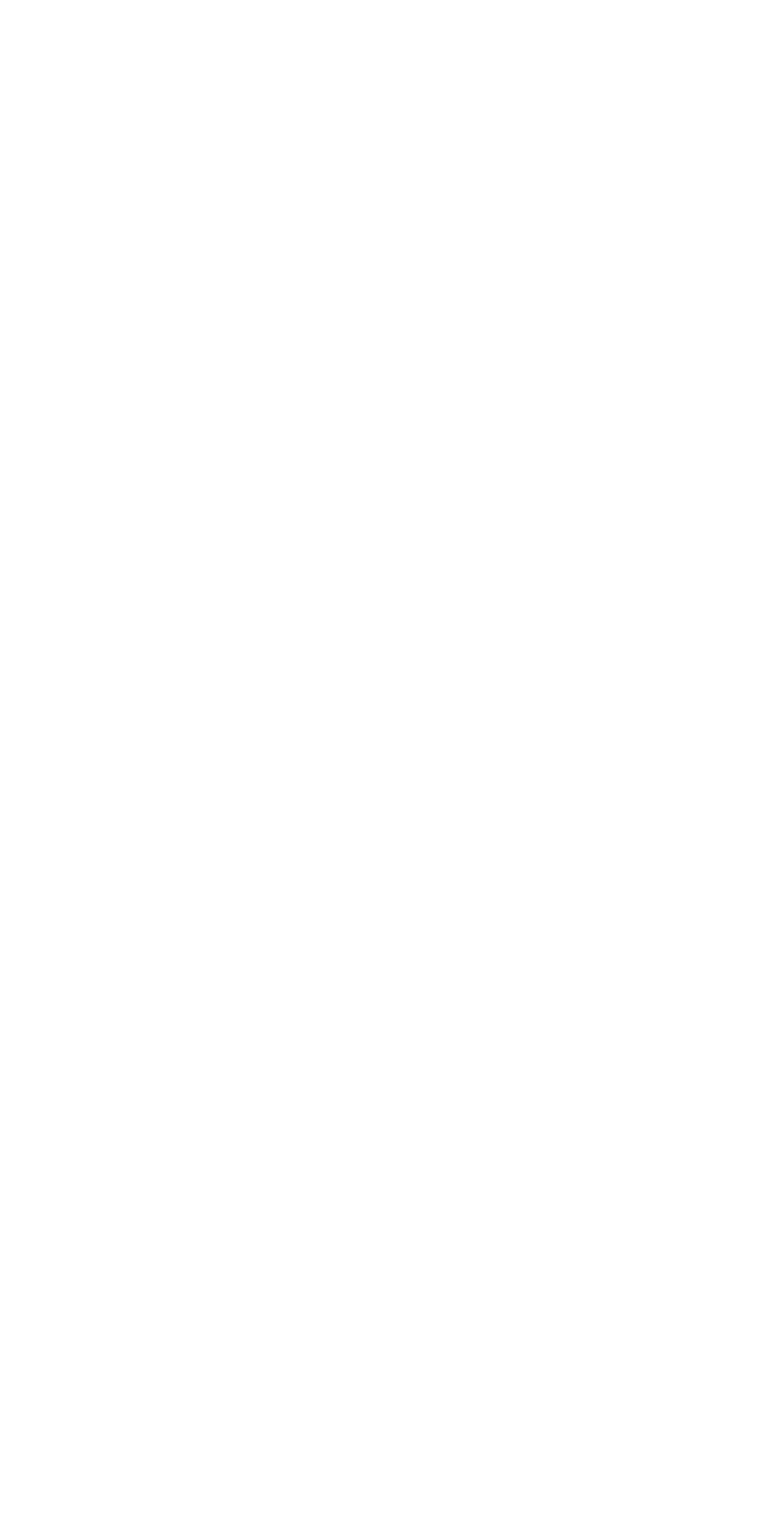
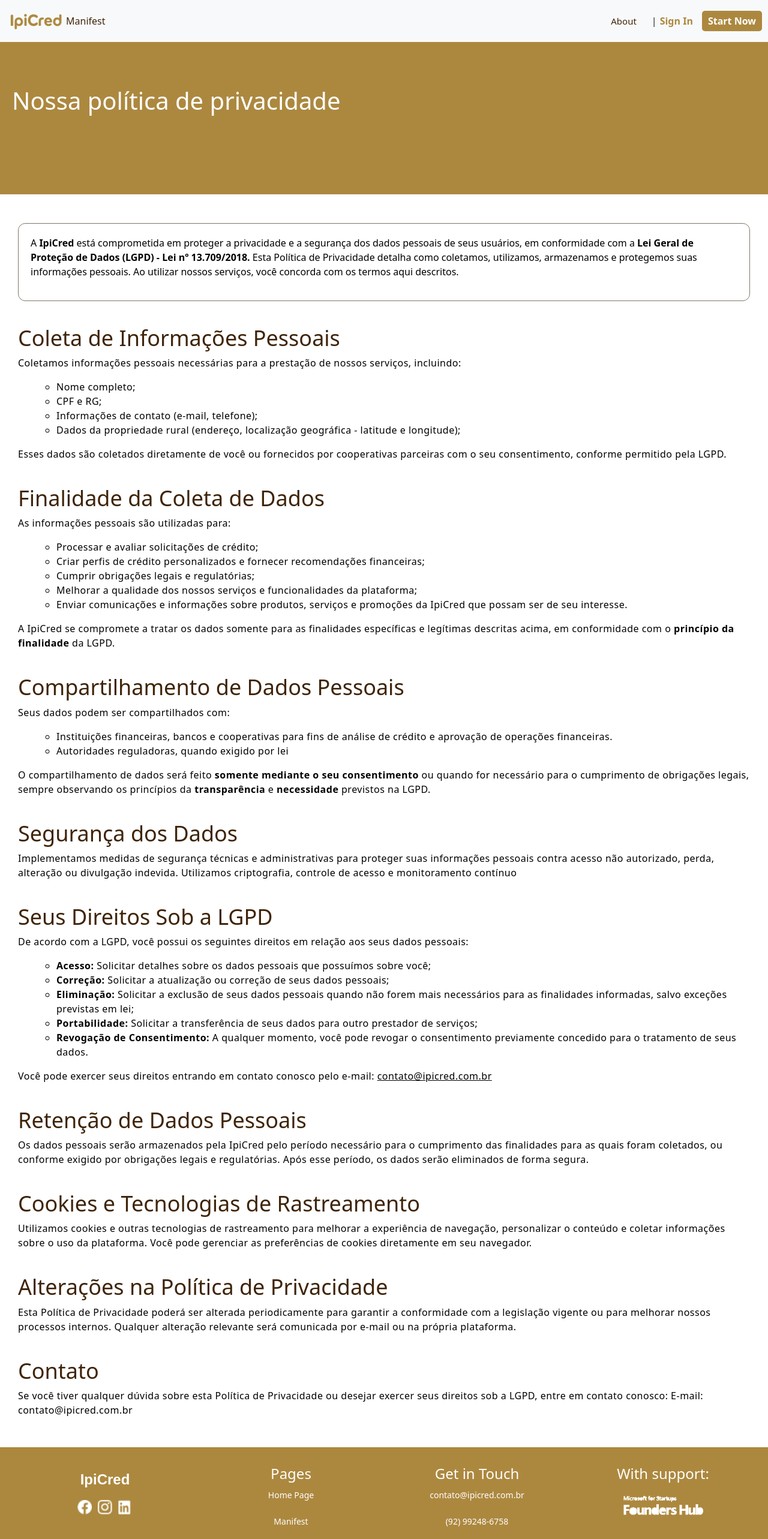
Before and after one commit to kamilateofilo/IpiCred, a React (Vite) app: page /politicaDePrivacidade in a window 1280 px wide. Before the commit this address had no page. Shown: the top 2566 px of the page at 60% size. Before the commit the page ends 800 px from the top, so only its background shows below. Built offline with nearby package versions, Linux system fonts and the light colour scheme.

Commit message:
feat: checkbox e layout de politica de privacidade

```diff
--- /dev/null
+++ b/src/Componetes/PrivacyPolicyText/PrivacyPolicyText.tsx
@@ -0,0 +1,156 @@
+import
+{ PrivacyPolicyContainer,
+PrivacyPolicyTitle,
+PrivacyPolicyContent,
+ParagraphLGPD,
+ContentTitle,
+ContentParagraph,
+ContentList } from "./styled";
+
+
+
+
+export const PrivacyPolicyText = () => {
+    return(
+        <>
+            <PrivacyPolicyContainer>
+                <PrivacyPolicyTitle>Nossa política de privacidade</PrivacyPolicyTitle>
+            </PrivacyPolicyContainer>
+
+            <PrivacyPolicyContent>
+                <ParagraphLGPD>
+                    <p>A <b>IpiCred</b> está comprometida em proteger a privacidade e a segurança dos dados pessoais de seus usuários, em conformidade com a <b>Lei Geral de Proteção de Dados (LGPD) - Lei nº 13.709/2018.</b> Esta Política de Privacidade detalha como coletamos, utilizamos, armazenamos e protegemos suas informações pessoais. Ao utilizar nossos serviços, você concorda com os termos aqui descritos.</p>
+                </ParagraphLGPD>
+
+                <ContentTitle>
+                     Coleta de Informações Pessoais
+                </ContentTitle>
+
+                <ContentParagraph>
+                     Coletamos informações pessoais necessárias para a prestação de nossos serviços, incluindo:
+                </ContentParagraph>
+
+                <ContentList>
+                    <ul>
+                        <li>Nome completo;</li>
+                        <li>CPF e RG;</li>
+                        <li>Informações de contato (e-mail, telefone);</li>
+                        <li>Dados da propriedade rural (endereço, localização geográfica - latitude e longitude);</li>
+
+                    </ul>
+                </ContentList>
+
+                <ContentParagraph>
+                  Esses dados são coletados diretamente de você ou fornecidos por cooperativas parceiras com o seu consentimento, conforme permitido pela LGPD.
+                </ContentParagraph>
+
+               <ContentTitle>
+                  Finalidade da Coleta de Dados
+               </ContentTitle>
+
+               <ContentParagraph>
+                  As informações pessoais são utilizadas para:
+               </ContentParagraph>
+
+               <ContentList>
+                    <ul>
+                        <li>Processar e avaliar solicitações de crédito;</li>
+                        <li>Criar perfis de crédito personalizados e fornecer recomendações financeiras;</li>
+                        <li>Cumprir obrigações legais e regulatórias;</li>
+                        <li>Melhorar a qualidade dos nossos serviços e funcionalidades da plataforma;</li>
+                        <li>Enviar comunicações e informações sobre produtos, serviços e promoções da IpiCred que possam ser de seu interesse.</li>
+                    </ul>
+               </ContentList>
+
+               <ContentParagraph>
+                   A IpiCred se compromete a tratar os dados somente para as finalidades específicas e legítimas descritas acima, em conformidade com o <b>princípio da finalidade</b> da LGPD.
+               </ContentParagraph>
+
+               <ContentTitle>
+                   Compartilhamento de Dados Pessoais
+               </ContentTitle>
+
+               <ContentParagraph>
+                   Seus dados podem ser compartilhados com:
+               </ContentParagraph>
+
+               <ContentList>
+                  <ul>
+                    <li>Instituições financeiras, bancos e cooperativas para fins de análise de crédito e aprovação de operações financeiras.</li>
+                    <li>Autoridades reguladoras, quando exigido por lei</li>
+                  </ul>
+               </ContentList>
+
+               <ContentParagraph>
+                   O compartilhamento de dados será feito <b>somente mediante o seu consentimento</b> ou quando for necessário para o cumprimento de obrigações legais, sempre observando os princípios da <b>transparência</b> e <b>necessidade</b> previstos na LGPD.
+               </ContentParagraph>
+
+               <ContentTitle>
+                  Segurança dos Dados
+               </ContentTitle>
+
+               <ContentParagraph>
+                  Implementamos medidas de segurança técnicas e administrativas para proteger suas informações pessoais contra acesso não autorizado, perda, alteração ou divulgação indevida. Utilizamos criptografia, controle de acesso e monitoramento contínuo
+               </ContentParagraph>
+
+               <ContentTitle>
+                   Seus Direitos Sob a LGPD
+               </ContentTitle>
+
+               <ContentParagraph>
+                   De acordo com a LGPD, você possui os seguintes direitos em relação aos seus dados pessoais:
+               </ContentParagraph>
+
+               <ContentList>
+                    <ul>
+                        <li><b>Acesso:</b> Solicitar detalhes sobre os dados pessoais que possuímos sobre você;</li>
+                        <li><b>Correção:</b> Solicitar a atualização ou correção de seus dados pessoais;</li>
+                        <li><b>Eliminação:</b> Solicitar a exclusão de seus dados pessoais quando não forem mais necessários para as finalidades informadas, salvo exceções previstas em lei;</li>
+                        <li><b>Portabilidade:</b> Solicitar a transferência de seus dados para outro prestador de serviços;</li>
+                        <li><b>Revogação de Consentimento:</b> A qualquer momento, você pode revogar o consentimento previamente concedido para o tratamento de seus dados.</li>
+                    </ul>
+               </ContentList>
+
+               <ContentParagraph>
+                    Você pode exercer seus direitos entrando em contato conosco pelo e-mail: <u>contato@ipicred.com.br</u>
+               </ContentParagraph>
+
+               <ContentTitle>
+                  Retenção de Dados Pessoais
+               </ContentTitle>
+
+               <ContentParagraph>
+                  Os dados pessoais serão armazenados pela IpiCred pelo período necessário para o cumprimento das finalidades para as quais foram coletados, ou conforme exigido por obrigações legais e regulatórias. Após esse período, os dados serão eliminados de forma segura.
+               </ContentParagraph>
+
+               <ContentTitle>
+                   Cookies e Tecnologias de Rastreamento
+               </ContentTitle>
+
+               <ContentParagraph>
+                   Utilizamos cookies e outras tecnologias de rastreamento para melhorar a experiência de navegação, personalizar o conteúdo e coletar informações sobre o uso da plataforma. Você pode gerenciar as preferências de cookies diretamente em seu navegador.
+               </ContentParagraph>
+
+               <ContentTitle>
+                   Alterações na Política de Privacidade
+               </ContentTitle>
+
+
+               <ContentParagraph>
+                  Esta Política de Privacidade poderá ser alterada periodicamente para garantir a conformidade com a legislação vigente ou para melhorar nossos processos internos. Qualquer alteração relevante será comunicada por e-mail ou na própria plataforma.
+               </ContentParagraph>
+
+               <ContentTitle>
+                   Contato
+               </ContentTitle>
+
+               <ContentParagraph>
+                    Se você tiver qualquer dúvida sobre esta Política de Privacidade ou desejar exercer seus direitos sob a LGPD, entre em contato conosco:
+                    E-mail: contato@ipicred.com.br
+               </ContentParagraph>
+            </PrivacyPolicyContent>
+        </>
+    );
+}
+
+export default PrivacyPolicyText;
--- /dev/null
+++ b/src/Componetes/PrivacyPolicyText/styled.ts
@@ -0,0 +1,49 @@
+import styled from "styled-components";
+
+
+export const PrivacyPolicyContainer = styled.div`
+  background-color: #AC883F;
+  padding: 20px;
+  height: 324px;
+`;
+
+export const PrivacyPolicyTitle = styled.h1`
+  color: #fff;
+  text-align: left;
+  margin-top: 10%;
+`;
+
+export const PrivacyPolicyContent = styled.div`
+   margin: 30px;
+   font-size: 16px;
+   font-weight: 400;
+   color: #000000;
+`;
+
+
+export const ParagraphLGPD = styled.div`
+    border: 1px solid #7F7667;
+    border-radius: 12px;
+    font-weight: 500;
+    margin-top: 3em;
+
+    >p{
+        padding: 20px;
+    }
+`;
+
+export const ContentTitle = styled.h3`
+    margin-top: 40px;
+    color: #3F2409;
+    font-size: 36px;
+    font-weight: 500;
+`;
+
+
+export const ContentParagraph = styled.p`
+     letter-spacing: 0.5px;
+`;
+
+export const ContentList = styled.ul`
+    letter-spacing: 0.5px;
+`;
--- a/src/Pages/ContactForm/CompsRelateds/Step1/StepOne.tsx
+++ b/src/Pages/ContactForm/CompsRelateds/Step1/StepOne.tsx
@@ -1,8 +1,9 @@
 import React, { useState, useEffect, useRef } from 'react';
 import { FormData } from "../../ContactForm";
-import { Button, Form, TextWrapper } from "../../styled";
+import { Button, Form, TextWrapper, Wrapper } from "../../styled";
 import { Input } from "../../../../styles/Input";
 import { SelectWrapper, SelectButton, CustomCheckboxContainer, CustomCheckbox } from "../../../../styles/MultiSelect";
+import { Link } from 'react-router-dom';
 
 interface StepProps {
     formData: FormData;
@@ -32,6 +33,7 @@ export const StepOne = ({ formData, onFormDataChange, nextStep, isSubmitting }:
     const [touchedFields, setTouchedFields] = useState<Set<string>>(new Set());
     const [selectedOptions, setSelectedOptions] = useState<Set<string>>(new Set());
     const [dropdownOpen, setDropdownOpen] = useState<boolean>(false);
+    const [isPrivacyChecked, setIsPrivacyChecked] = useState<boolean>(false);
     const dropdownRef = useRef<HTMLDivElement>(null);
 
     useEffect(() => {
@@ -112,7 +114,9 @@ export const StepOne = ({ formData, onFormDataChange, nextStep, isSubmitting }:
                 ...formData,
                 atividade_cooperativa: Array.from(updatedOptions)
             });
-        } else {
+        } else if(name === 'privacy_check'){
+            setIsPrivacyChecked(checked);
+        }else{
             onFormDataChange({
                 ...formData,
                 [name]: value
@@ -136,13 +140,13 @@ export const StepOne = ({ formData, onFormDataChange, nextStep, isSubmitting }:
         }
 
         setFormErrors(errors);
-        setIsFormValid(Object.keys(errors).length === 0);
+        setIsFormValid(Object.keys(errors).length === 0 && isPrivacyChecked);
     };
 
     useEffect(() => {
         validateAllFields();
     // eslint-disable-next-line react-hooks/exhaustive-deps
-    }, [formData, selectedOptions]);
+    }, [formData, selectedOptions, isPrivacyChecked]);
 
     useEffect(() => {
         const handleClickOutside = (event: MouseEvent) => {
@@ -258,7 +262,18 @@ export const StepOne = ({ formData, onFormDataChange, nextStep, isSubmitting }:
                         <p style={{ color: 'red' }}>{formErrors.cargo}</p>
                     )}
 
-                    <p>Ao continuar, esteja ciente da <a href="#">política de privacidade</a> da IpiCred</p>
+                    <Wrapper>
+                        <input
+                        type="checkbox"
+                        name="privacy_check"
+                        checked={isPrivacyChecked}
+                        onChange={handleChange}
+                        />
+                        <p>Ao continuar, esteja ciente da <Link to="/PoliticaDePrivacidade">política de privacidade</Link> da IpiCred</p>
+                    </Wrapper>
+                    {touchedFields.has('privacy_check') && formErrors.privacy_check && (
+                        <p style={{ color: 'red' }}>{formErrors.privacy_check}</p>
+                    )}
 
                     <Button
                         isValid={isFormValid}
--- /dev/null
+++ b/src/Pages/PoliticaDePrivacidade/PoliticaDePrivacidade.tsx
@@ -0,0 +1,17 @@
+import Cabecalho from "../../Componetes/Cabecalho/CabecalhoHome";
+import Footer from "../../Componetes/Footer/FooterHome";
+import PrivacyPolicyText from "../../Componetes/PrivacyPolicyText/PrivacyPolicyText";
+
+
+
+
+
+export const PoliticaDePrivacidade = () => {
+    return(
+        <>
+         <Cabecalho/>
+         <PrivacyPolicyText/>
+         <Footer/>
+        </>
+    );
+}
--- a/src/Routes/index.tsx
+++ b/src/Routes/index.tsx
@@ -11,6 +11,7 @@ import PreAnaliseCredito from '../Pages/PreAnaliseCredito/PreAnaliseCredito';
 import { DadosSolicitante } from '../Pages/DadosSolicitante/DadosSolicitante';
 import { DadosEnviados } from '../Pages/DadosEnviados/DadosEnviados';
 import MultiStepForm from '../Componetes/AreaCooperado/MultiStepForm';
+import { PoliticaDePrivacidade } from '../Pages/PoliticaDePrivacidade/PoliticaDePrivacidade';
 
 
 export const AppRoutes = () => {
@@ -26,6 +27,7 @@ export const AppRoutes = () => {
                 <Route path="/dadosSolicitante" element={<DadosSolicitante />} />
                 <Route path="/dataSent" element={<DadosEnviados/>} />
                 <Route path="/multistepForm" element={<MultiStepForm />} />
+                <Route path="/politicaDePrivacidade" element={<PoliticaDePrivacidade />} />
           </Routes>
       );
 };
```
Also changed, not shown: src/Pages/ContactForm/styled.ts (+20 -6 lines).
